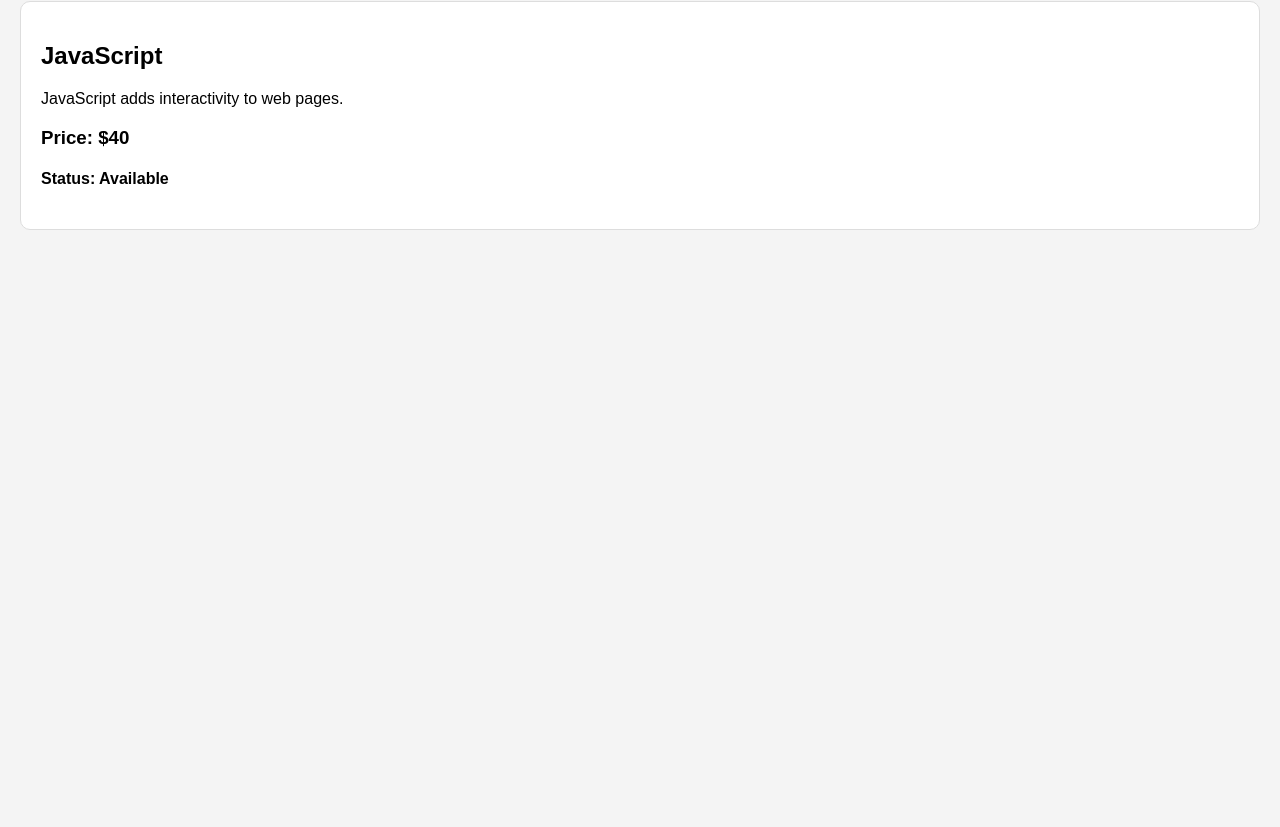
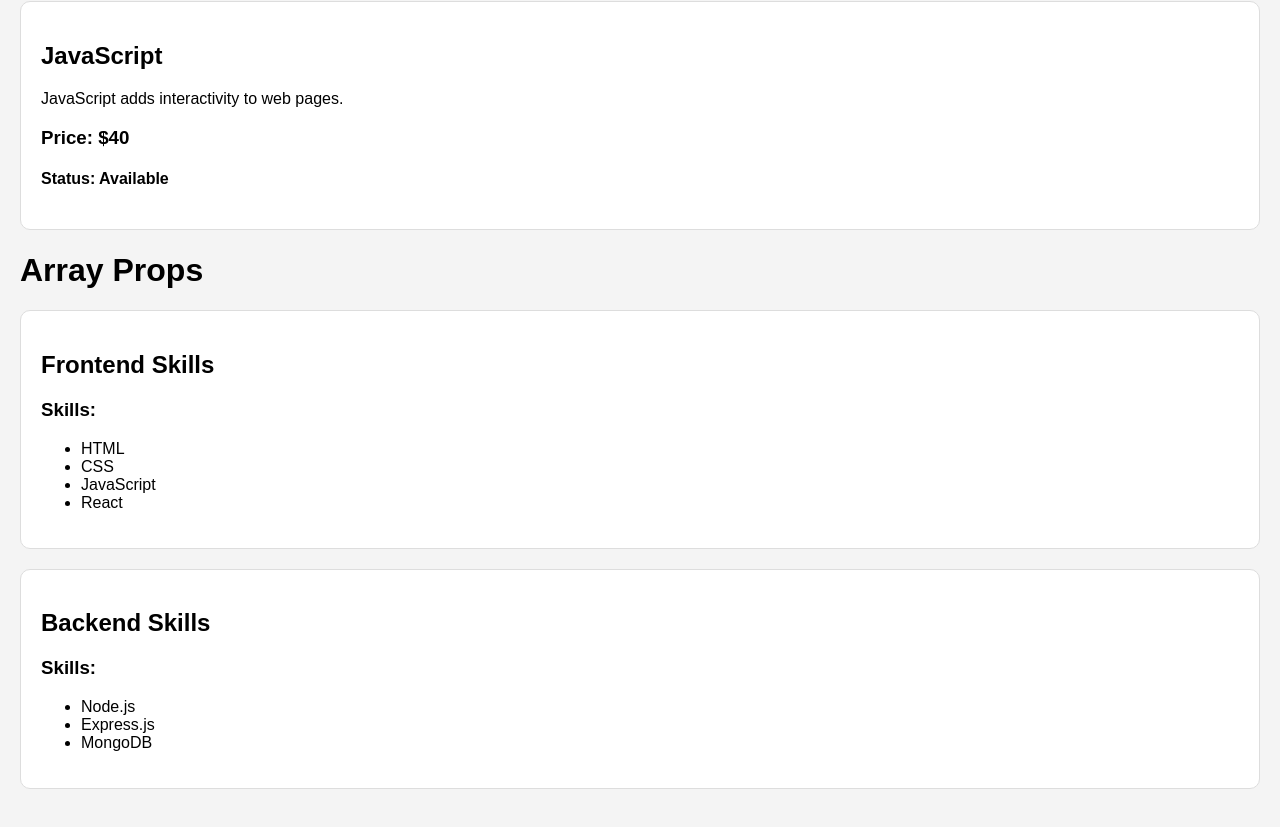
Before and after one commit to asmashahzadi764-alt/react-concepts-and-projects, a React (Vite) app in the folder 03-react-props/: page / in a window 1280 px wide. Shown: the part 1426-2253 px from the top of the page. Before the commit the page ends 1696 px from the top, so only its background shows below. Built offline with nearby package versions, Linux system fonts and the light colour scheme.

Commit message:
feat: add array props example

```diff
--- a/03-react-props/src/App.jsx
+++ b/03-react-props/src/App.jsx
@@ -1,5 +1,6 @@
 import Card from "./components/Card";
 import ObjectCard from "./components/ObjectCard";
+import ArrayCard from "./components/ArrayCard";
 
 function App() {
   const htmlCourse = {
@@ -55,6 +56,18 @@ function App() {
       <ObjectCard course={htmlCourse} />
       <ObjectCard course={cssCourse} />
       <ObjectCard course={jsCourse} />
+
+      <h1>Array Props</h1>
+
+        <ArrayCard
+        title="Frontend Skills"
+        skills={["HTML", "CSS", "JavaScript", "React"]}
+        />
+
+        <ArrayCard
+        title="Backend Skills"
+        skills={["Node.js", "Express.js", "MongoDB"]}
+        />
     </>
   );
 }
--- /dev/null
+++ b/03-react-props/src/components/ArrayCard.jsx
@@ -0,0 +1,15 @@
+function ArrayCard(props) {
+  return (
+    <div className="card">
+      <h2>{props.title}</h2>
+      <h3>Skills:</h3>
+      <ul>
+        {props.skills.map((skill, index) => (
+          <li key={index}>{skill}</li>
+        ))}
+      </ul>
+    </div>
+  );
+}
+
+export default ArrayCard;
```
